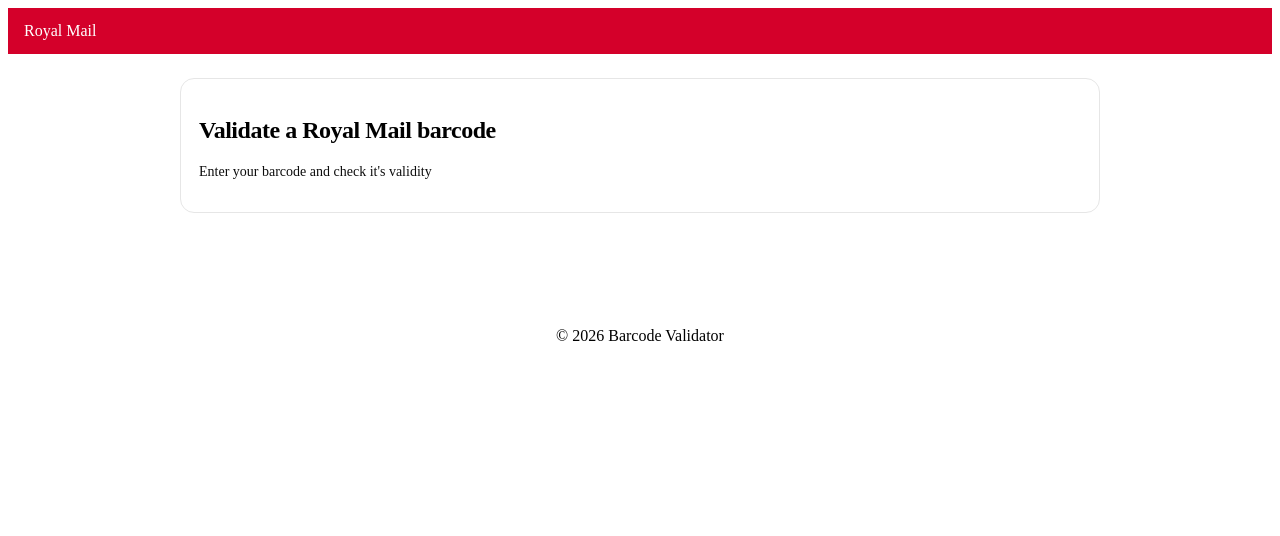
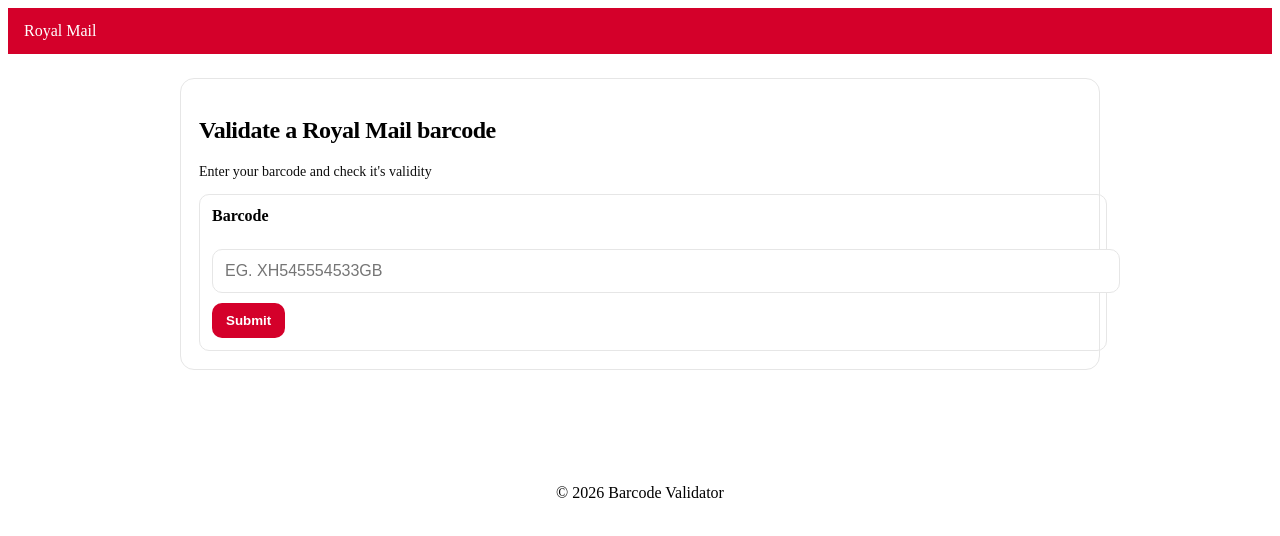
Before and after one commit to Selinaprema/RM-Barcode-Validator, a Next.js app: page / in a window 1280 px wide. Shown: the top 536 px of the page. Built offline with nearby package versions, Linux system fonts and the light colour scheme.

Commit message:
User input, button and submission message (no logic)

```diff
--- a/app/globals.css
+++ b/app/globals.css
@@ -38,3 +38,39 @@
   border-radius: 14px;
   padding: 18px;
 }
+
+/* input & button */
+
+.input {
+  display: grid;
+  gap: 10px;
+  margin-top: 14px;
+}
+
+.label {
+  font-weight: 700;
+}
+
+.input {
+  width: 100%;
+  padding: 12px 12px;
+  border: 1px solid var(--rm-border);
+  border-radius: 10px;
+  font-size: 16px;
+}
+
+.row {
+  display: flex;
+  gap: 10px;
+  align-items: center;
+}
+
+.button {
+  padding: 10px 14px;
+  border-radius: 10px;
+  border: 0;
+  background: var(--rm-red);
+  color: #fff;
+  font-weight: 800;
+  cursor: pointer;
+}
--- a/app/page.tsx
+++ b/app/page.tsx
@@ -1,3 +1,5 @@
+import BarcodeInput from "@/components/BarcodeInput";
+
 export default function Page() {
   return (
     <main className="container">
@@ -6,6 +8,7 @@
         <p className="instructions">
           Enter your barcode and check it's validity
         </p>
+         <BarcodeInput />
       </section>
     </main>
   );
--- /dev/null
+++ b/components/BarcodeInput.tsx
@@ -0,0 +1,53 @@
+"use client";
+
+import { useState } from "react";
+import Button from "@/components/ui/Button";
+
+//  handles barcode input and submission
+export default function BarcodeInput() {
+
+  const inputId = "barcode-input";
+  const [value, setValue] = useState("");
+
+
+  const [submitted, setSubmitted] = useState<string | null>(null);
+
+  // Handles form submission
+  function onSubmit(e: React.FormEvent) {
+    e.preventDefault();
+    const capitalised = value.toUpperCase();
+    setValue(capitalised);
+    setSubmitted(capitalised);
+  }
+
+  return (
+    <section >
+
+      <form className="input" onSubmit={onSubmit}>
+        <label className="label" htmlFor={inputId}>
+          Barcode
+        </label>
+
+        <input
+          id={inputId}
+          className="input"
+          value={value}
+          onChange={(e) => setValue(e.target.value.toUpperCase())}
+          placeholder="EG. XH545554533GB"
+        />
+        <div className="row">
+          <Button type="submit">
+            Submit
+          </Button>
+        </div>
+      </form>
+
+      {/* Show feedback only after a barcode has been submitted */}
+      {submitted && (
+        <div className="message">
+          Submitted: <code>{submitted}</code>
+        </div>
+      )}
+    </section>
+  );
+}
--- /dev/null
+++ b/components/ui/Button.tsx
@@ -0,0 +1,18 @@
+"use client";
+
+// Reusable button component used for form submission
+export default function Button(props: {
+  // Content displayed inside the button (e.g. "Submit")
+  children: React.ReactNode;
+}) {
+  return (
+    // Native HTML button element
+    <button
+      className="button"   // CSS class used for styling
+      type="submit"        // Submits the parent form when clicked
+    >
+      {/* Render whatever content is passed into the button */}
+      {props.children}
+    </button>
+  );
+}
```
